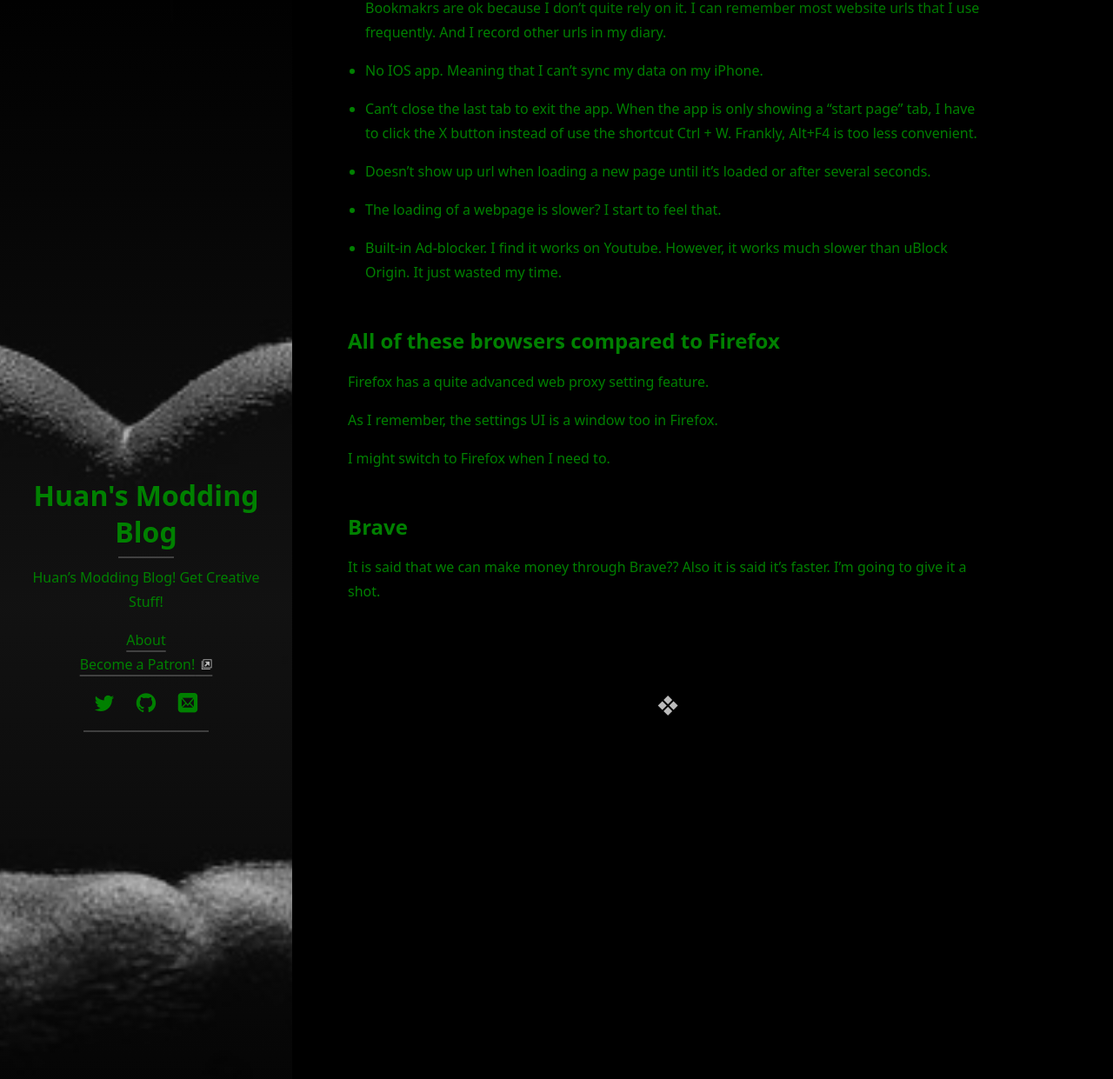
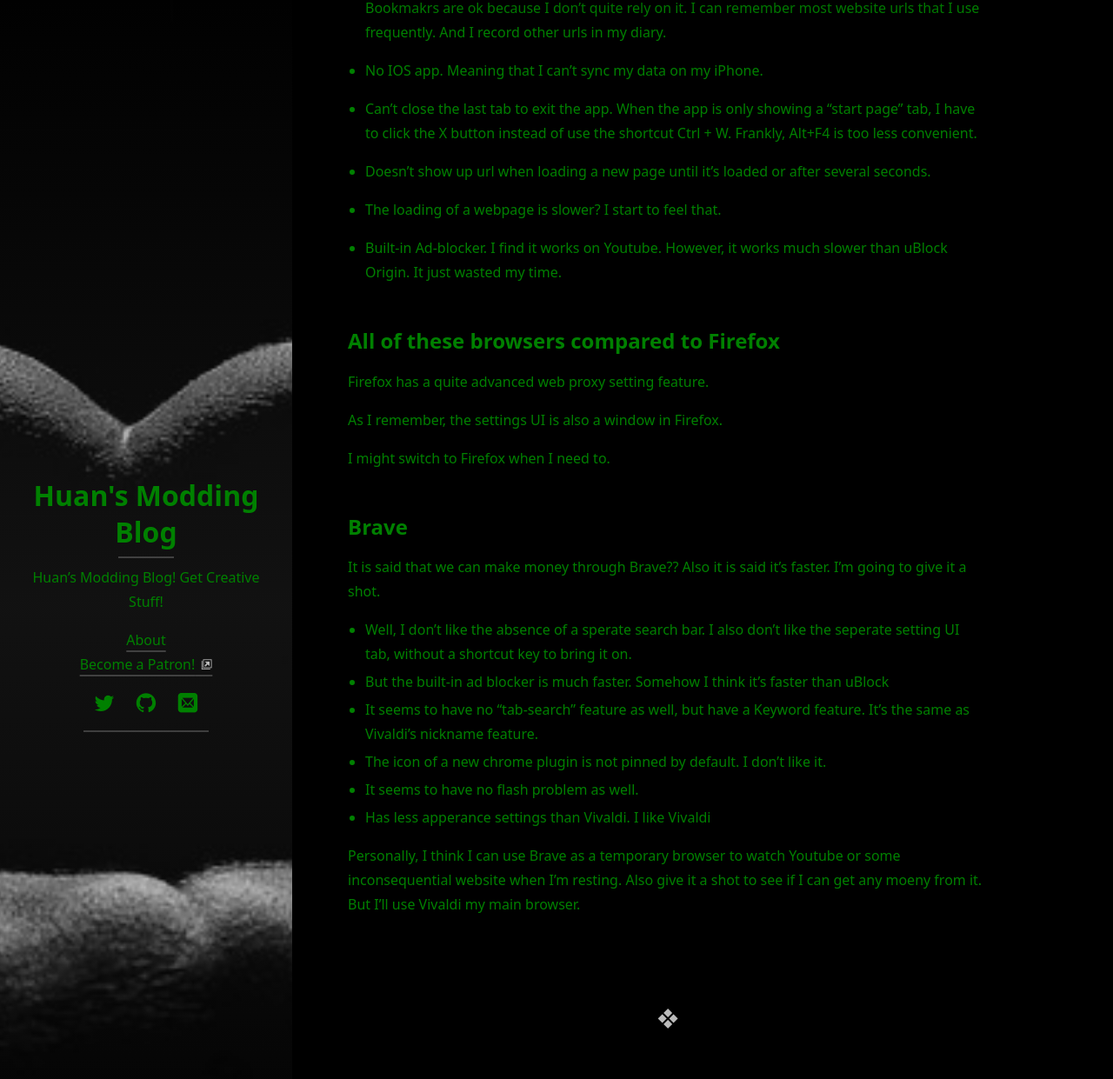
Before and after one commit to huanrenfeng/huanrenfeng.github.io, a Jekyll site: the page built from _posts/2020-11-19-switch-from-chrome-to-edge-to-vivaldi.md, in a window 1280 px wide and 1400 px high, scrolled down 1828 px. Shown: the top 1241 px of the window at 87% size. Built offline with Jekyll 4.4.1, drawn with Linux system fonts in a browser that asks for light colours; cached includes are drawn as plain includes; nearby versions of some CDN libraries; some web fonts are replaced; our own code applies the rules of GitHub Pages for plain Markdown files; library files that are not in the unit come from our copies.

Commit message:
Update 2020-11-19-switch-from-chrome-to-edge-to-vivaldi.md

```diff
--- a/_posts/2020-11-19-switch-from-chrome-to-edge-to-vivaldi.md
+++ b/_posts/2020-11-19-switch-from-chrome-to-edge-to-vivaldi.md
@@ -68,10 +68,21 @@
 
 Firefox has a quite advanced web proxy setting feature.
 
-As I remember, the settings UI is a window too in Firefox.
+As I remember, the settings UI is also a window in Firefox.
 
 I might switch to Firefox when I need to.
 
 ## Brave
 
 It is said that we can make money through Brave?? Also it is said it's faster. I'm going to give it a shot.
+
+- Well, I don't like the absence of a sperate search bar. I also don't like the seperate setting UI tab, without a shortcut key to bring it on.
+- But the built-in ad blocker is much faster. Somehow I think it's faster than uBlock
+- It seems to have no "tab-search" feature as well, but have a Keyword feature. It's the same as Vivaldi's nickname feature.
+- The icon of a new chrome plugin is not pinned by default. I don't like it.
+- It seems to have no flash problem as well.
+- Has less apperance settings than Vivaldi. I like Vivaldi
+
+
+
+Personally, I think I can use Brave as a temporary browser to watch Youtube or some inconsequential website when I'm resting. Also give it a shot to see if I can get any moeny from it. But I'll use Vivaldi my main browser.
```
